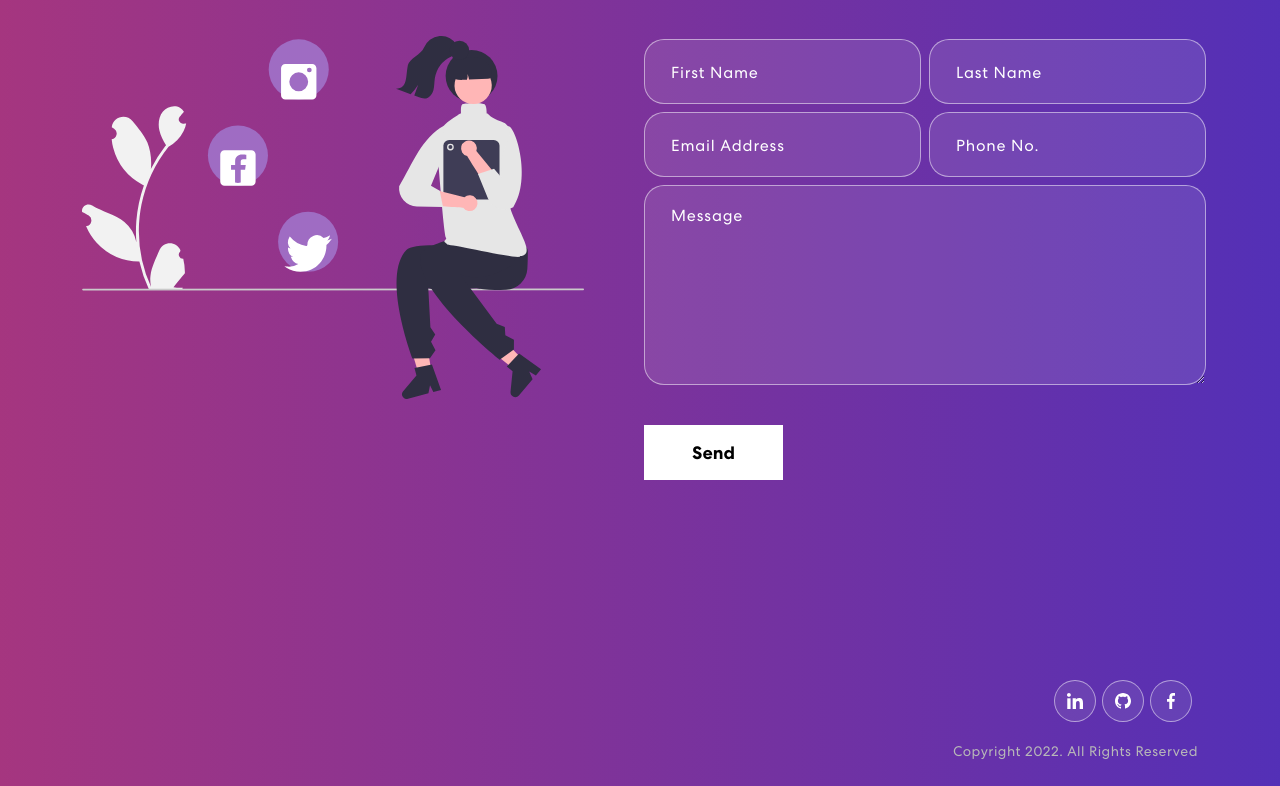
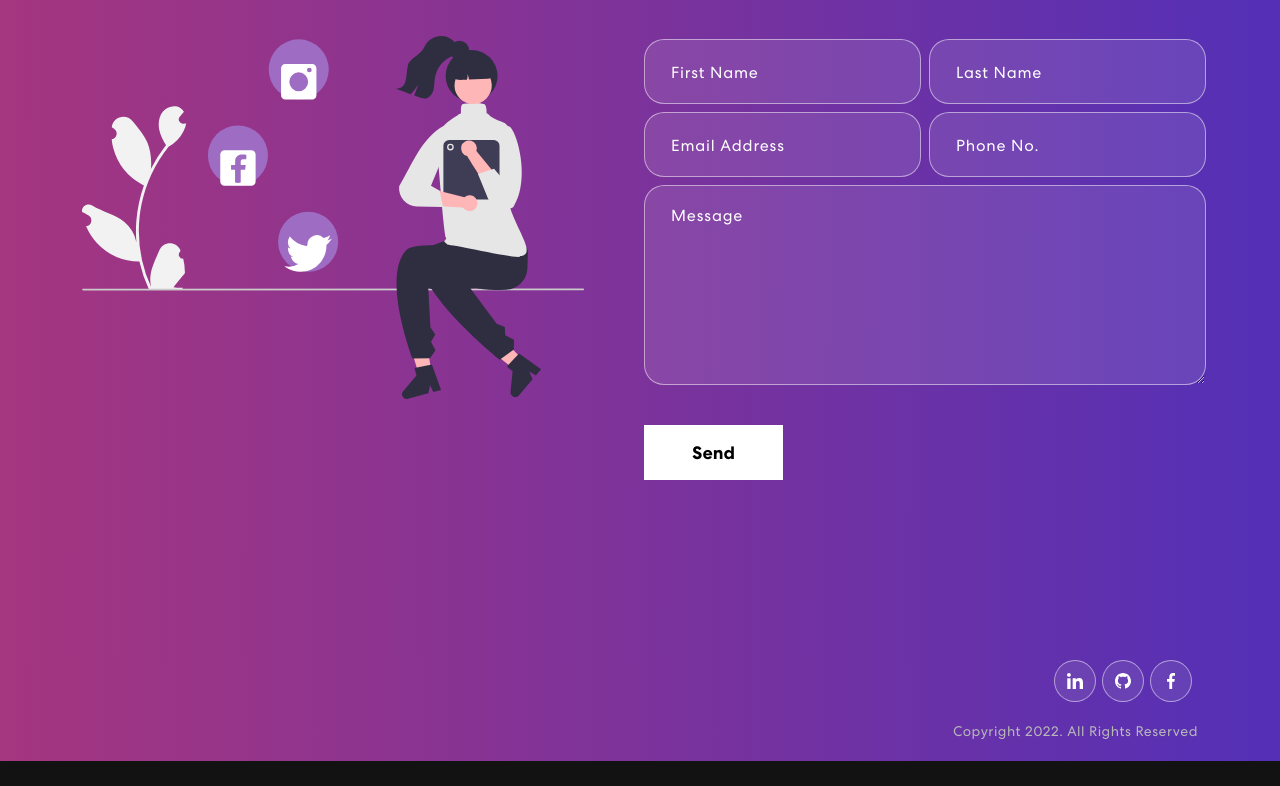
Before and after one commit to snquick/Personal-Portfolio-Website, a React (Create React App) app: page / in a window 1280 px wide. Shown: the part 2061-2847 px from the top of the page. After the commit the page ends 2822 px from the top, so only its background shows below. Built offline with nearby package versions, Linux system fonts and the light colour scheme.

Commit message:
padding issues

```diff
--- a/src/App.css
+++ b/src/App.css
@@ -478,7 +478,7 @@ nav.navbar .navbar-toggler[aria-expanded="true"] .navbar-toggler-icon {
 /************ Projects Css ************/
 .contact {
   background: linear-gradient(90.21deg, #AA367C -5.91%, #4A2FBD 111.58%);
-  padding: 60px 0 200px 0;
+  padding: 60px 0 180px 0;
 }
 .contact img {
   width: 92%;
@@ -549,7 +549,7 @@ nav.navbar .navbar-toggler[aria-expanded="true"] .navbar-toggler-icon {
 
 /************ Footer Css ************/
 .footer {
-  padding: 0 0 10px 0;
+  padding: 0 0 5px 0;
   background: linear-gradient(90.21deg, #AA367C -5.91%, #4A2FBD 111.58%);
 }
 
```
